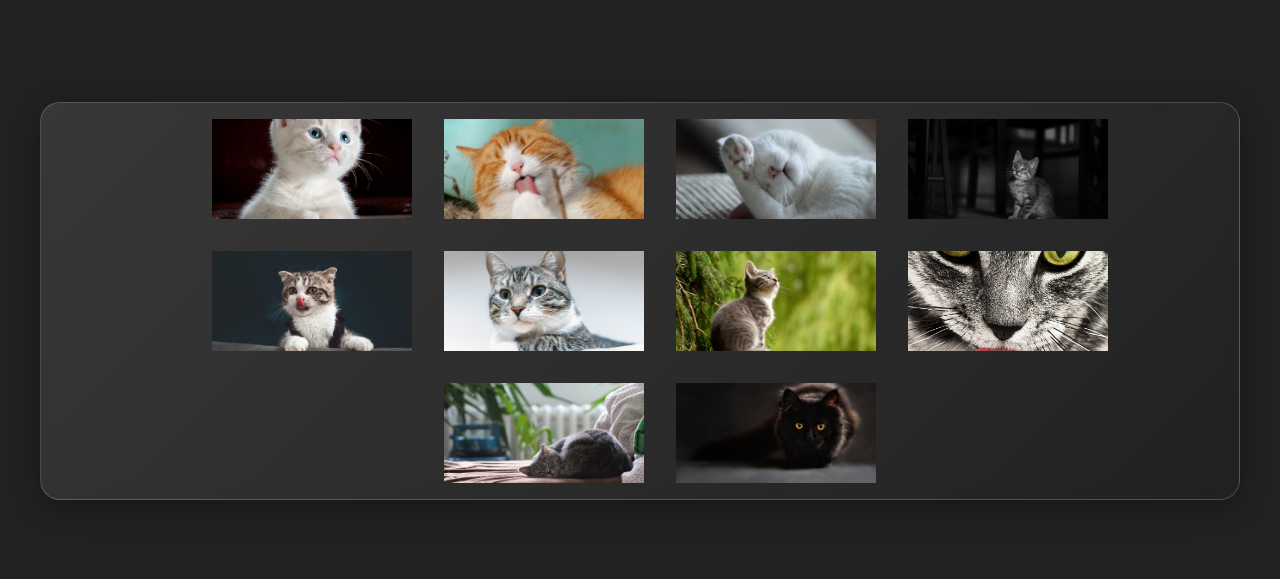
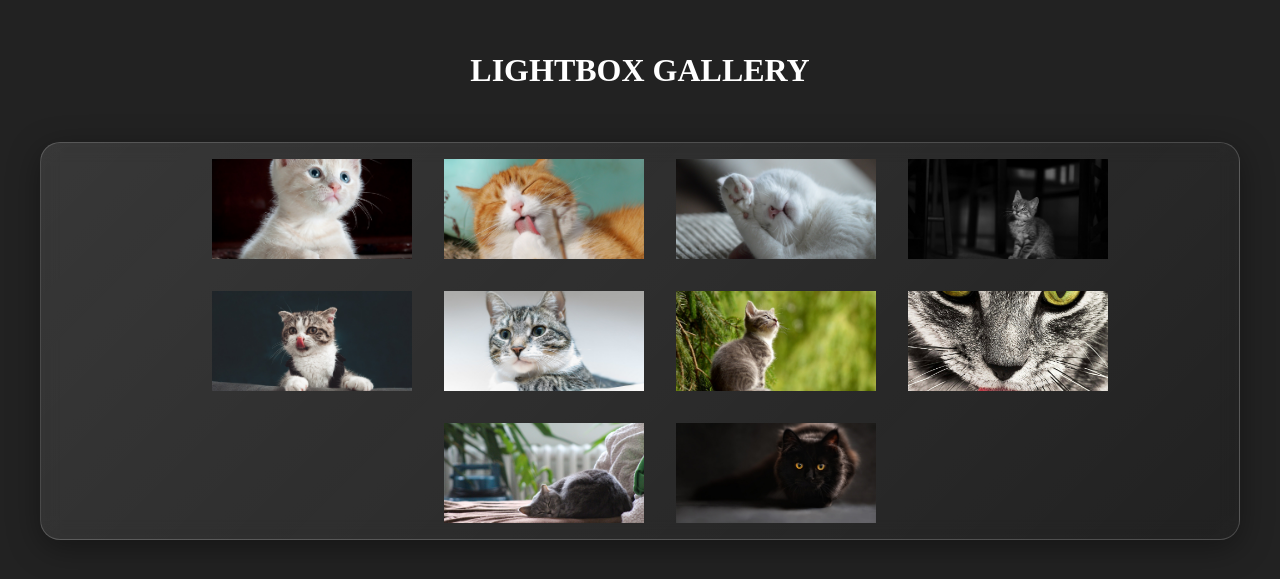
Before and after one commit to Dominik-Wisniowski/Lightbox-Gallery-HTML-CSS-JS, a plain HTML site: page index.html in a window 1280 px wide. Shown: the part 107-686 px from the top of the page. Drawn offline with Linux system fonts and the light colour scheme.

Commit message:
h1 title added

```diff
--- a/index.html
+++ b/index.html
@@ -8,6 +8,7 @@
     <link rel="stylesheet" href="style.css">
 </head>
 <body>
+        <h1>Lightbox gallery</h1>
         <ul class="gallery">
             <li class="thumbnail"><img tabindex="0" src="./img/1.jpg" alt=""></li>
             <li class="thumbnail"><img tabindex="0" src="./img/2.jpg" alt=""></li>
--- a/style.css
+++ b/style.css
@@ -17,6 +17,11 @@ body{
     flex-wrap: wrap;
     justify-content: center;
     margin: 2rem;
+}
+h1{
+    text-align: center;
+    color: white;
+    text-transform: uppercase;
 }
 .thumbnail{
     cursor: pointer;
```
